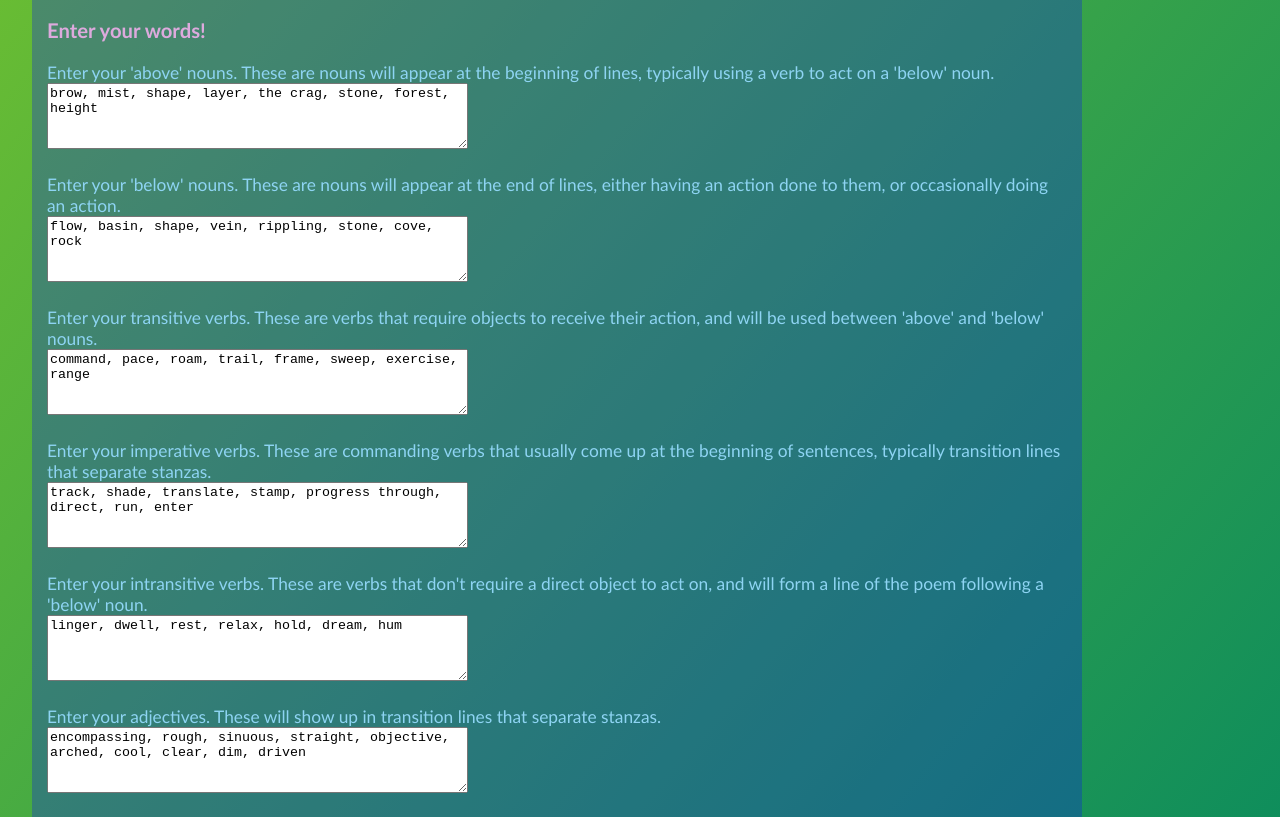
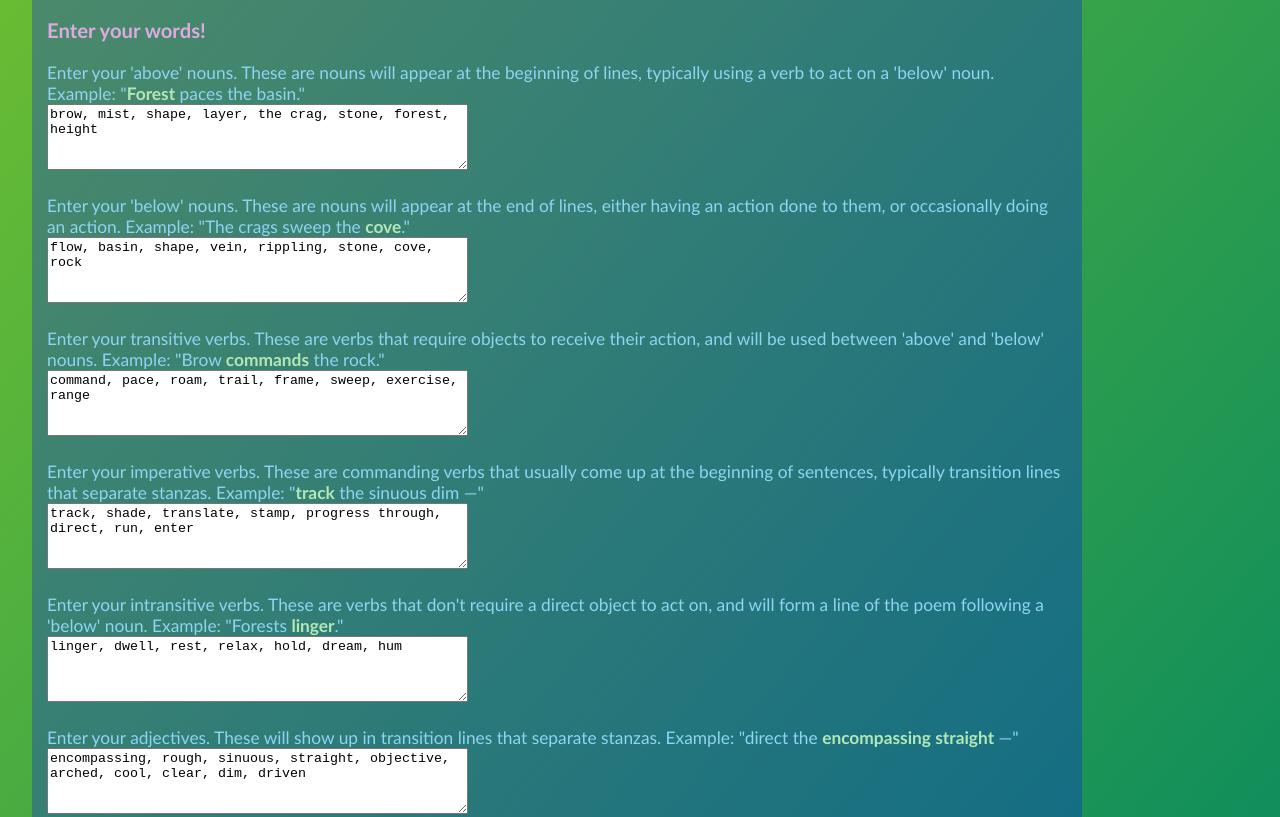
Before and after one commit to Ajgonefishin/ModularTarokoGorge, a plain HTML site: page index.html in a window 1280 px wide. Shown: the part 552-1369 px from the top of the page. Drawn offline with Linux system fonts and the light colour scheme.

Commit message:
add examples to make it less confusing

```diff
--- a/index.html
+++ b/index.html
@@ -59,6 +59,10 @@ a {
 
 h4, p, label {
   color: #8ed4f3;
+}
+
+b {
+  color: #b3e8b6;
 }
 
 /* ]]> */
@@ -225,7 +229,7 @@ h4, p, label {
   <h3>Enter your words!</h3>
 
   <label for="aboveEntry">
-    Enter your 'above' nouns. These are nouns will appear at the beginning of lines, typically using a verb to act on a 'below' noun.
+    Enter your 'above' nouns. These are nouns will appear at the beginning of lines, typically using a verb to act on a 'below' noun. Example: "<b>Forest</b> paces the basin."
   </label>
   <br />
   <textarea onchange="save('aboveEntry')" rows="4" cols="50" id="aboveEntry" class="textBox" name="aboveEntry">brow, mist, shape, layer, the crag, stone, forest, height</textarea>
@@ -233,7 +237,7 @@ h4, p, label {
   <br />
 
   <label for="belowEntry">
-    Enter your 'below' nouns. These are nouns will appear at the end of lines, either having an action done to them, or occasionally doing an action.
+    Enter your 'below' nouns. These are nouns will appear at the end of lines, either having an action done to them, or occasionally doing an action. Example: "The crags sweep the <b>cove</b>."
   </label>
   <br />
   <textarea onchange="save('belowEntry')" rows="4" cols="50" id="belowEntry" class="textBox" name="belowEntry">flow, basin, shape, vein, rippling, stone, cove, rock</textarea>
@@ -241,7 +245,7 @@ h4, p, label {
   <br />
 
   <label for="transEntry">
-    Enter your transitive verbs. These are verbs that require objects to receive their action, and will be used between 'above' and 'below' nouns.
+    Enter your transitive verbs. These are verbs that require objects to receive their action, and will be used between 'above' and 'below' nouns. Example: "Brow <b>commands</b> the rock."
   </label>
   <br />
   <textarea onchange="save('transEntry')" rows="4" cols="50" id="transEntry" class="textBox" name="transEntry">command, pace, roam, trail, frame, sweep, exercise, range</textarea>
@@ -249,7 +253,7 @@ h4, p, label {
   <br />
 
   <label for="imperEntry">
-    Enter your imperative verbs. These are commanding verbs that usually come up at the beginning of sentences, typically transition lines that separate stanzas.
+    Enter your imperative verbs. These are commanding verbs that usually come up at the beginning of sentences, typically transition lines that separate stanzas. Example: "<b>track</b> the sinuous dim —"
   </label>
   <br />
   <textarea onchange="save('imperEntry')" rows="4" cols="50" id="imperEntry" class="textBox" name="imperEntry">track, shade, translate, stamp, progress through, direct, run, enter</textarea>
@@ -257,7 +261,7 @@ h4, p, label {
   <br />
 
   <label for="intransEntry">
-    Enter your intransitive verbs. These are verbs that don't require a direct object to act on, and will form a line of the poem following a 'below' noun.
+    Enter your intransitive verbs. These are verbs that don't require a direct object to act on, and will form a line of the poem following a 'below' noun. Example: "Forests <b>linger</b>."
   </label>
   <br />
   <textarea onchange="save('intransEntry')" rows="4" cols="50" id="intransEntry" class="textBox" name="intransEntry">linger, dwell, rest, relax, hold, dream, hum</textarea>
@@ -265,7 +269,7 @@ h4, p, label {
   <br />
 
   <label for="adjectiveEntry">
-    Enter your adjectives. These will show up in transition lines that separate stanzas.
+    Enter your adjectives. These will show up in transition lines that separate stanzas. Example: "direct the <b>encompassing straight</b> —"
   </label>
   <br />
   <textarea onchange="save('adjectiveEntry')" rows="4" cols="50" id="adjectiveEntry" class="textBox" name="adjectiveEntry">encompassing, rough, sinuous, straight, objective, arched, cool, clear, dim, driven</textarea>
```
